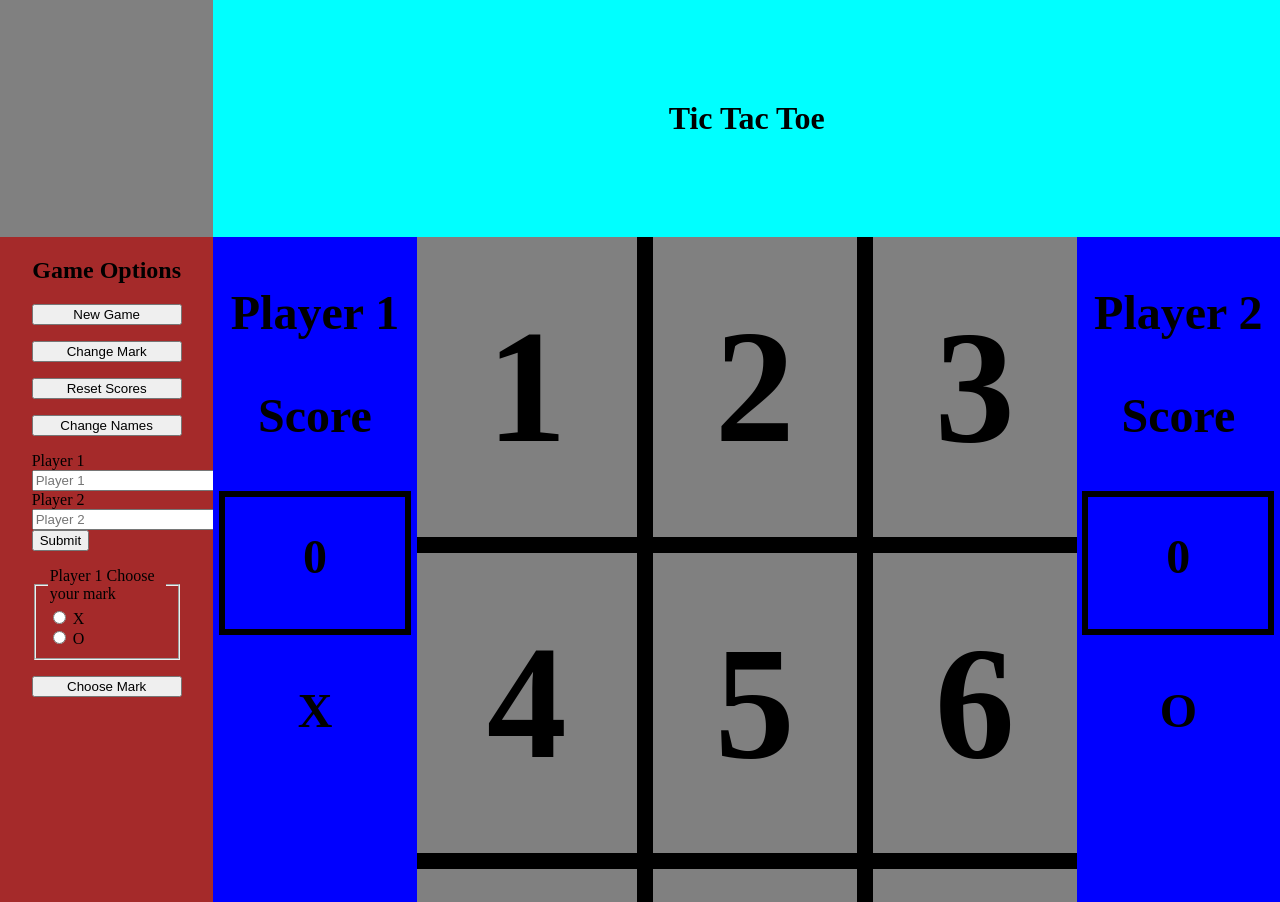
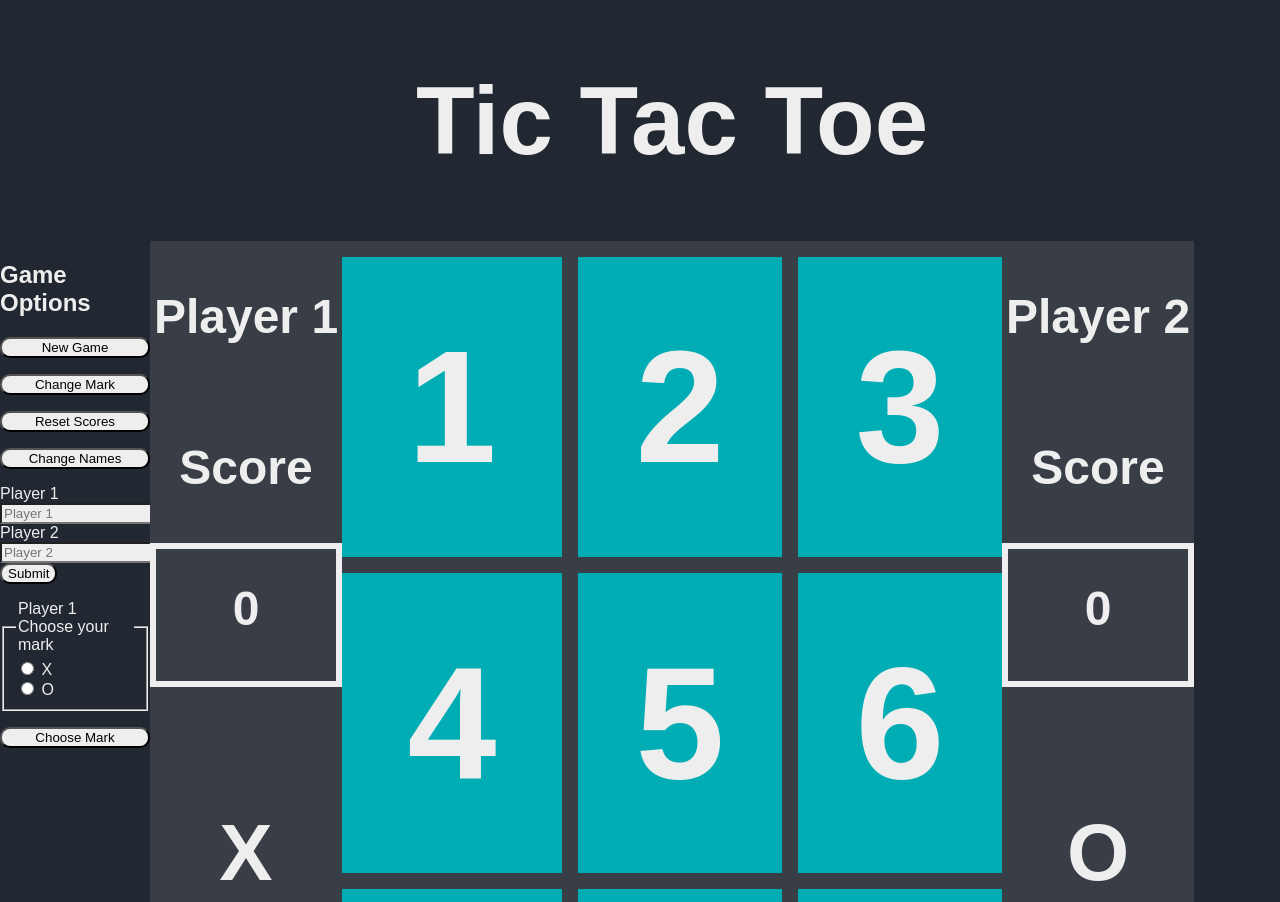
Before and after one commit to JoelCruzCode/Project-Tic-Tac-Toe, a plain HTML site: page index.html in a window 1280 px wide. Shown: the top 902 px of the page. Drawn offline with Linux system fonts and the light colour scheme.

Commit message:
style buttons & grid. Align main section

```diff
--- a/styles.css
+++ b/styles.css
@@ -1,5 +1,7 @@
 :root {
-  background-color: grey;
+  background-color: #222831;
+  color: #eeeeee;
+  font-family: "Varela Round", sans-serif;
 }
 
 body {
@@ -12,6 +14,20 @@ body {
 
 h3 {
   font-size: 3rem;
+}
+
+button,
+input {
+  background-color: #eeeeee;
+}
+
+button {
+  border-radius: 10px;
+}
+
+button:hover {
+  cursor: pointer;
+  background-color: #00adb5;
 }
 
 .options {
@@ -44,13 +60,19 @@ h3 {
   flex-direction: column;
   justify-content: center;
   align-items: center;
-  background-color: aqua;
-  grid-area: 1 / 2 / 2 / 4;
-  max-width: 1500px;
+  background-color: #222831;
+  grid-area: 1 / 2 / 2 / 3;
+  font-size: 3rem;
+  font-weight: bolder;
+}
+
+.results {
+  color: crimson;
+  font-size: 2rem;
 }
 
 .sidebar {
-  background-color: brown;
+  background-color: #222831;
   grid-area: 2 / 1 / 3 / 2;
   display: flex;
   flex-direction: column;
@@ -58,18 +80,18 @@ h3 {
 }
 
 .main {
-  background-color: blanchedalmond;
+  background-color: #222831;
   /* display: grid; */
-  grid-area: 2 /2 / 3 / 4;
+  grid-area: 2 /2 / 3 / 3;
   display: flex;
-  /* flex-direction: column; */
+  justify-content: center;
   align-items: center;
 }
 
 .game-board {
   min-width: 660px;
   display: grid;
-  grid-template-rows: repeat(3, 1fr);
+  /* grid-template-rows: repeat(3, 1fr); */
   grid-template-columns: repeat(3, minmax(min(100%, 220px), 300px));
 }
 
@@ -77,12 +99,22 @@ h3 {
   display: flex;
   justify-content: center;
   align-items: center;
-  background-color: grey;
+  background-color: #00adb5;
   height: 300px;
-  border-bottom: 16px solid black;
-  border-left: 16px solid black;
+  border-bottom: 16px solid #393e46;
+  border-left: 16px solid #393e46;
   font-size: 10rem;
   font-weight: bold;
+  cursor: pointer;
+}
+
+.box:hover {
+  background-color: #00acb5bd;
+}
+.position-1,
+.position-2,
+.position-3 {
+  border-top: 16px solid #393e46;
 }
 
 .position-1,
@@ -90,11 +122,11 @@ h3 {
 .position-7 {
   border-left: none;
 }
-.position-7,
+/* .position-7,
 .position-8,
 .position-9 {
   border-bottom: none;
-}
+} */
 /* .game-stats {
   background-color: blue;
   display: flex;
@@ -103,27 +135,39 @@ h3 {
 } */
 
 .stats {
-  background-color: blue;
+  background-color: #393e46;
   height: 100%;
   /* width: 300px; */
-  width: clamp(220px, 100%, 300px);
+  width: clamp(220px, 100%, 348px);
   align-self: flex-start;
   text-align: center;
   display: flex;
   justify-content: center;
 }
 
+.player-1,
+.player-2 {
+  display: flex;
+  flex-direction: column;
+  align-items: center;
+}
 .score {
-  border: 6px solid black;
+  border: 6px solid #eeeeee;
   height: 100px;
   width: 180px;
   font-size: 3rem;
   font-weight: bold;
   padding-top: 32px;
 }
+
+#mark-1,
+#mark-2 {
+  padding-top: 40px;
+  font-size: 5rem;
+}
 .footer {
   color: white;
-  background-color: black;
+  background-color: #222831;
   grid-area: 3 / 1 / 4 / 4;
   text-align: center;
 }
```
